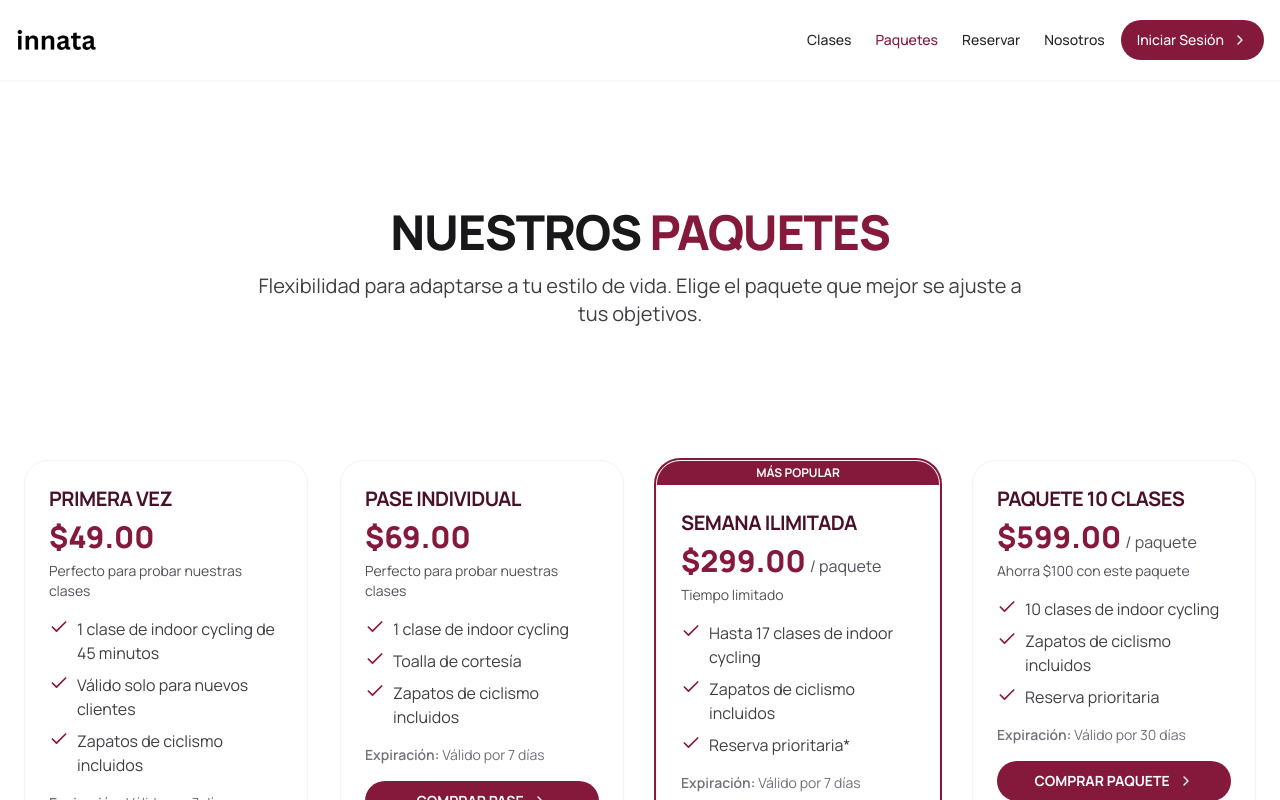
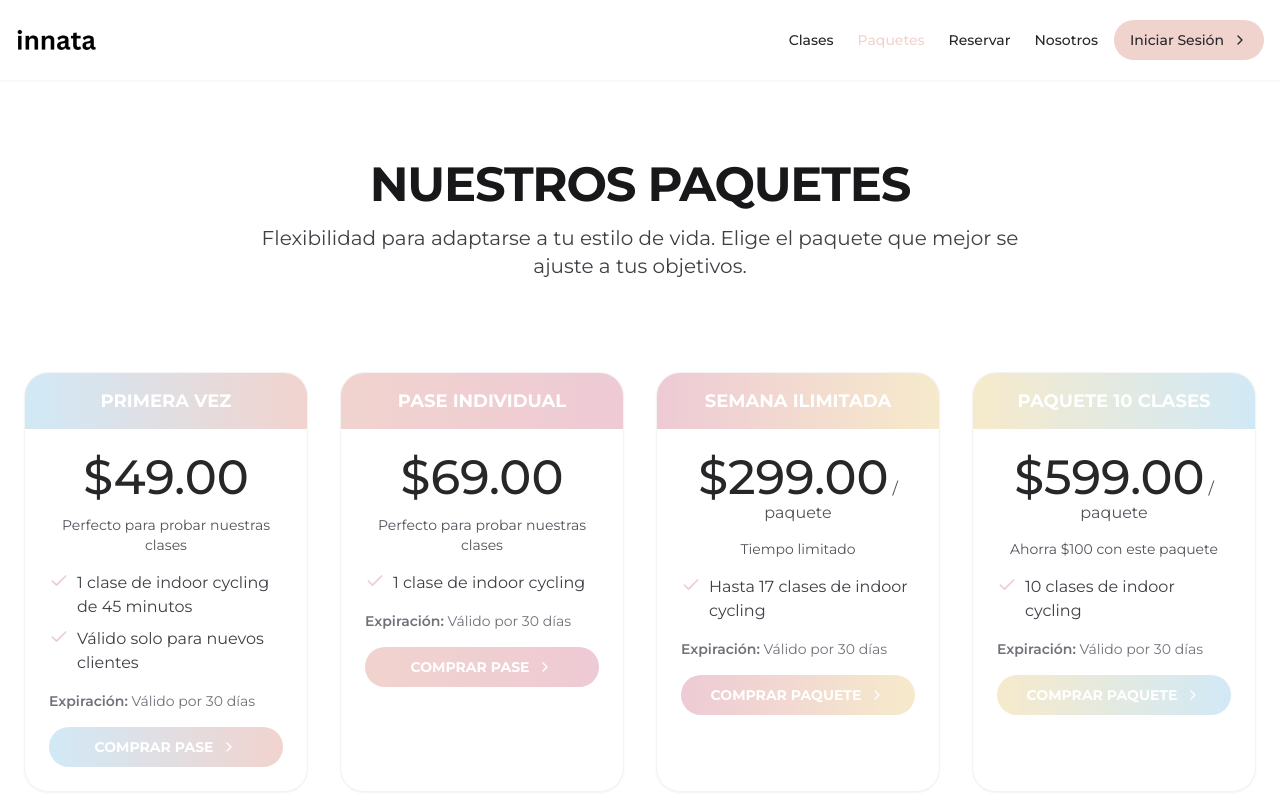
Before and after one commit to fernanda8371/innataStudio, a Next.js app: page /paquetes in a window 1280 px wide. Shown: the top 800 px of the page. Built offline with nearby package versions, Linux system fonts and the light colour scheme.

Commit message:
quiza la cago

```diff
--- a/app/globals.css
+++ b/app/globals.css
@@ -1,3 +1,5 @@
+@import url('https://fonts.googleapis.com/css2?family=Montserrat:wght@400;500;600;700;800&display=swap');
+
 @tailwind base;
 @tailwind components;
 @tailwind utilities;
@@ -10,8 +12,8 @@
     --card-foreground: 240 10% 3.9%;
     --popover: 0 0% 100%;
     --popover-foreground: 240 10% 3.9%;
-    --primary: 160 25% 64%;
-    --primary-foreground: 355.7 100% 97.3%;
+    --primary: 240 5.9% 10%;
+    --primary-foreground: 0 0% 98%;
     --secondary: 240 4.8% 95.9%;
     --secondary-foreground: 240 5.9% 10%;
     --muted: 240 4.8% 95.9%;
@@ -22,19 +24,19 @@
     --destructive-foreground: 0 0% 98%;
     --border: 240 5.9% 90%;
     --input: 240 5.9% 90%;
-    --ring: 160 25% 64%;
+    --ring: 240 5.9% 10%;
     --radius: 0.5rem;
   }
 
   .dark {
-    --background: 0 0% 0%;
+    --background: 240 10% 3.9%;
     --foreground: 0 0% 98%;
     --card: 240 10% 3.9%;
     --card-foreground: 0 0% 98%;
     --popover: 240 10% 3.9%;
     --popover-foreground: 0 0% 98%;
-    --primary: 160 25% 64%;
-    --primary-foreground: 355.7 100% 97.3%;
+    --primary: 0 0% 98%;
+    --primary-foreground: 240 5.9% 10%;
     --secondary: 240 3.7% 15.9%;
     --secondary-foreground: 0 0% 98%;
     --muted: 240 3.7% 15.9%;
@@ -45,7 +47,7 @@
     --destructive-foreground: 0 0% 98%;
     --border: 240 3.7% 15.9%;
     --input: 240 3.7% 15.9%;
-    --ring: 160 25% 64%;
+    --ring: 240 4.9% 83.9%;
   }
 }
 
@@ -54,6 +56,33 @@
     @apply border-border;
   }
   body {
-    @apply bg-background text-foreground;
+    @apply font-sans bg-background text-foreground;
   }
 }
+
+/* Animaciones para el banner de texto */
+@keyframes scrollLeft {
+  0% {
+    transform: translateX(0);
+  }
+  100% {
+    transform: translateX(-50%);
+  }
+}
+
+@keyframes scrollRight {
+  0% {
+    transform: translateX(-50%);
+  }
+  100% {
+    transform: translateX(0);
+  }
+}
+
+.animate-scrollLeft {
+  animation: scrollLeft 30s linear infinite;
+}
+
+.animate-scrollRight {
+  animation: scrollRight 30s linear infinite;
+}
--- a/app/layout.tsx
+++ b/app/layout.tsx
@@ -2,12 +2,12 @@ import type React from "react"
 import { SiteHeader } from "@/components/site-header"
 import { FooterWrapper } from "@/components/footer-wrapper"
 import { ThemeProvider } from "@/components/theme-provider"
-import { Manrope } from "next/font/google"
+import { Montserrat } from "next/font/google"
 import "./globals.css"
 
-const manrope = Manrope({
+const montserrat = Montserrat({
   subsets: ["latin"],
-  variable: "--font-manrope",
+  variable: "--font-montserrat",
 })
 
 export const metadata = {
@@ -24,7 +24,7 @@ export default function RootLayout({
 }) {
   return (
     <html lang="es" className="light">
-      <body className={`${manrope.variable} font-sans antialiased min-h-screen bg-white text-white`}>
+      <body className={`${montserrat.variable} font-sans antialiased min-h-screen bg-white text-white`}>
         <ThemeProvider attribute="class" defaultTheme="light" enableSystem={false}>
           <div className="relative flex min-h-screen flex-col">
             <SiteHeader />
--- a/app/paquetes/page.tsx
+++ b/app/paquetes/page.tsx
@@ -1,7 +1,7 @@
 import Link from "next/link"
 import { Check, ChevronRight } from "lucide-react"
 import { Button } from "@/components/ui/button"
-import { Card, CardContent, CardDescription, CardFooter, CardHeader, CardTitle } from "@/components/ui/card"
+import { Card, CardContent, CardDescription, CardFooter, CardHeader } from "@/components/ui/card"
 
 const packages = [
   {
@@ -12,98 +12,59 @@ const packages = [
     features: [
       "1 clase de indoor cycling de 45 minutos",
       "Válido solo para nuevos clientes",
-      "Zapatos de ciclismo incluidos",
     ],
     popular: false,
-    expiracion: "Válido por 7 días",
+    expiracion: "Válido por 30 días",
     buttonText: "COMPRAR PASE",
     type: "clase",
-  },{
+    gradient: "from-[#D1E9F6] to-[#F1D3CE]",
+  },
+  {
     id: 2,
     name: "PASE INDIVIDUAL",
     price: "$69.00",
     description: "Perfecto para probar nuestras clases",
-    features: [
-      "1 clase de indoor cycling",
-
-      "Toalla de cortesía",
-      "Zapatos de ciclismo incluidos",
-    ],
+    features: ["1 clase de indoor cycling", ],
     popular: false,
-        expiracion: "Válido por 7 días",
-
+    expiracion: "Válido por 30 días",
     buttonText: "COMPRAR PASE",
-        type: "clase",
-
+    type: "clase",
+    gradient: "from-[#F1D3CE] to-[#EECAD5]",
   },
-
-
   {
     id: 3,
     name: "SEMANA ILIMITADA",
     price: "$299.00",
     description: "Tiempo limitado",
-    features: [
-      "Hasta 17 clases de indoor cycling",
-      "Zapatos de ciclismo incluidos",
-      "Reserva prioritaria*",
-    ],
+    features: ["Hasta 17 clases de indoor cycling",  ],
     popular: true,
-    expiracion: "Válido por 7 días",
-
+    expiracion: "Válido por 30 días",
     buttonText: "COMPRAR PAQUETE",
-        type: "paquete",
-
+    type: "paquete",
+    gradient: "from-[#EECAD5] to-[#F6EACB]",
   },
   {
     id: 4,
     name: "PAQUETE 10 CLASES",
     price: "$599.00",
     description: "Ahorra $100 con este paquete",
-    features: [
-      "10 clases de indoor cycling",
-      "Zapatos de ciclismo incluidos",
-      "Reserva prioritaria",
-      // "1 clase para un amigo",
-    ],
+    features: ["10 clases de indoor cycling", ],
     popular: false,
-      expiracion: "Válido por 30 días",
-
+    expiracion: "Válido por 30 días",
     buttonText: "COMPRAR PAQUETE",
-        type: "paquete",
-
+    type: "paquete",
+    gradient: "from-[#F6EACB] to-[#D1E9F6]",
   },
-  // {
-  //   id: 5,
-  //   name: "MEMBRESÍA MENSUAL",
-  //   price: "$350",
-  //   description: "Para los más comprometidos",
-  //   features: [
-  //     "Clases ilimitadas",
-  //     "Acceso a vestidores y duchas",
-  //     "Toalla de cortesía",
-  //     "Zapatos de ciclismo incluidos",
-  //     "Reserva prioritaria",
-  //     "2 clases para invitados al mes",
-  //     "Descuentos en productos",
-  //   ],
-  //   popular: false,
-  //       expiracion: "Válido por 35 días",
-  //           type: "paquete",
-
-
-  //   buttonText: "SUSCRIBIRSE",
-  // },
 ]
 
 export default function PackagesPage() {
   return (
     <div className="flex flex-col min-h-screen bg-white text-zinc-900">
       {/* Hero Section */}
-      <section className="py-20 pt-32 bg-white">
+      <section className="py-10 pt-20 bg-white">
         <div className="container px-4 md:px-6 text-center">
-          <h1 className="text-4xl md:text-5xl font-extrabold tracking-tight mb-4">
-            NUESTROS <span className="text-brand-burgundy">PAQUETES</span>
+          <h1 className="text-4xl md:text-5xl font-bold tracking-tight mb-4">
+            NUESTROS PAQUETES
           </h1>
           <p className="text-xl max-w-3xl mx-auto text-zinc-700 mb-3">
             Flexibilidad para adaptarse a tu estilo de vida. Elige el paquete que mejor se ajuste a tus objetivos.
@@ -116,26 +77,25 @@ export default function PackagesPage() {
         <div className="container px-4 md:px-6">
           <div className="grid grid-cols-1 md:grid-cols-2 lg:grid-cols-4 gap-8">
             {packages.map((pkg) => (
-              <Card
-                key={pkg.id}
-                className={`bg-white border-gray-100 overflow-hidden rounded-3xl shadow-sm ${pkg.popular ? "ring-2 ring-brand-burgundy" : ""}`}
-              >
-                {pkg.popular && (
-                  <div className="bg-brand-burgundy text-white text-xs font-bold py-1 text-center">MÁS POPULAR</div>
-                )}
-                <CardHeader className="pb-4">
-                  <CardTitle className="text-xl font-bold text-brand-burgundy-dark">{pkg.name}</CardTitle>
-                  <div className="mt-2">
-                    <span className="text-3xl font-extrabold text-brand-burgundy">{pkg.price}</span>
-                    {(pkg.id !== 1 && pkg.id !== 2) && <span className="text-zinc-600 ml-1">/ paquete</span>}
+              <Card key={pkg.id} className="bg-white border-gray-100 overflow-hidden rounded-3xl shadow-sm">
+                {/* Gradient Header */}
+                <div className={`bg-gradient-to-r ${pkg.gradient} h-14 flex items-center justify-center`}>
+                  <h3 className="text-white font-bold text-lg">{pkg.name}</h3>
+                </div>
+
+                <CardHeader className="pb-4 pt-6">
+                  <div className="text-center mb-2">
+                    <span className="text-5xl font-medium text-zinc-800">{pkg.price}</span>
+                    {pkg.id !== 1 && pkg.id !== 2 && <span className="text-zinc-600 ml-1">/ paquete</span>}
                   </div>
-                  <CardDescription className="text-zinc-600">{pkg.description}</CardDescription>
+                  <CardDescription className="text-zinc-600 text-center">{pkg.description}</CardDescription>
                 </CardHeader>
+
                 <CardContent className="pb-4">
                   <ul className="space-y-2">
                     {pkg.features.map((feature, index) => (
                       <li key={index} className="flex items-start">
-                        <Check className="h-5 w-5 text-brand-burgundy mr-2 shrink-0" />
+                        <Check className="h-5 w-5 text-[#EECAD5] mr-2 shrink-0" />
                         <span className="text-zinc-700">{feature}</span>
                       </li>
                     ))}
@@ -144,22 +104,20 @@ export default function PackagesPage() {
                     <span className="font-semibold">Expiración:</span> {pkg.expiracion}
                   </div>
                 </CardContent>
+
                 <CardFooter>
                   <Button
                     asChild
-                    className="w-full bg-brand-burgundy hover:bg-brand-burgundy/90 text-white font-bold rounded-full"
+                    className={`w-full bg-gradient-to-r ${pkg.gradient} hover:opacity-90 text-white font-bold rounded-full transition-all duration-300`}
                   >
                     <Link href="/reservar" className="flex items-center justify-center gap-1">
                       {pkg.buttonText} <ChevronRight className="h-4 w-4" />
                     </Link>
                   </Button>
-
                 </CardFooter>
               </Card>
             ))}
           </div>
-
-
         </div>
       </section>
 
@@ -167,26 +125,26 @@ export default function PackagesPage() {
       <section className="py-20 bg-gray-50">
         <div className="container px-4 md:px-6">
           <h2 className="text-3xl font-bold text-center mb-12">
-            PREGUNTAS <span className="text-brand-burgundy">FRECUENTES</span>
+            PREGUNTAS <span className="text-[#EECAD5]">FRECUENTES</span>
           </h2>
 
           <div className="grid grid-cols-1 md:grid-cols-2 gap-8 max-w-4xl mx-auto">
             <div className="space-y-2 bg-white p-6 rounded-3xl shadow-sm">
-              <h3 className="text-xl font-bold text-brand-burgundy-dark">¿Cuánto tiempo duran las clases?</h3>
+              <h3 className="text-xl font-bold text-[#F1D3CE]">¿Cuánto tiempo duran las clases?</h3>
               <p className="text-zinc-600">
                 Nuestras clases tienen duraciones de 30, 45, 60 y 75 minutos, dependiendo del formato.
               </p>
             </div>
 
             <div className="space-y-2 bg-white p-6 rounded-3xl shadow-sm">
-              <h3 className="text-xl font-bold text-brand-burgundy-dark">¿Necesito experiencia previa?</h3>
+              <h3 className="text-xl font-bold text-[#F1D3CE]">¿Necesito experiencia previa?</h3>
               <p className="text-zinc-600">
                 No, tenemos clases para todos los niveles. Nuestros instructores te guiarán durante toda la sesión.
               </p>
             </div>
 
             <div className="space-y-2 bg-white p-6 rounded-3xl shadow-sm">
-              <h3 className="text-xl font-bold text-brand-burgundy-dark">¿Qué debo llevar a clase?</h3>
+              <h3 className="text-xl font-bold text-[#F1D3CE]">¿Qué debo llevar a clase?</h3>
               <p className="text-zinc-600">
                 Solo necesitas ropa cómoda y una botella de agua. Proporcionamos toallas y zapatos especiales para
                 ciclismo.
@@ -194,7 +152,7 @@ export default function PackagesPage() {
             </div>
 
             <div className="space-y-2 bg-white p-6 rounded-3xl shadow-sm">
-              <h3 className="text-xl font-bold text-brand-burgundy-dark">¿Puedo cancelar mi reserva?</h3>
+              <h3 className="text-xl font-bold text-[#F1D3CE]">¿Puedo cancelar mi reserva?</h3>
               <p className="text-zinc-600">
                 Sí, puedes cancelar hasta 4 horas antes de la clase sin penalización. Cancelaciones tardías pueden
                 generar cargos.
@@ -202,14 +160,14 @@ export default function PackagesPage() {
             </div>
 
             <div className="space-y-2 bg-white p-6 rounded-3xl shadow-sm">
-              <h3 className="text-xl font-bold text-brand-burgundy-dark">¿Los paquetes tienen fecha de expiración?</h3>
+              <h3 className="text-xl font-bold text-[#F1D3CE]">¿Los paquetes tienen fecha de expiración?</h3>
               <p className="text-zinc-600">
                 Sí, el paquete de 5 clases tiene validez de 30 días y el de 10 clases de 60 días desde la compra.
               </p>
             </div>
 
             <div className="space-y-2 bg-white p-6 rounded-3xl shadow-sm">
-              <h3 className="text-xl font-bold text-brand-burgundy-dark">¿Ofrecen descuentos para estudiantes?</h3>
+              <h3 className="text-xl font-bold text-[#F1D3CE]">¿Ofrecen descuentos para estudiantes?</h3>
               <p className="text-zinc-600">
                 Sí, contamos con descuentos especiales para estudiantes con credencial vigente. Consulta en recepción.
               </p>
--- a/components/site-header.tsx
+++ b/components/site-header.tsx
@@ -46,9 +46,9 @@ export function SiteHeader() {
 								key={item.href}
 								href={item.href}
 								className={cn(
-									"text-sm font-medium transition-colors hover:text-brand-burgundy",
+									"text-sm font-medium transition-colors hover:text-brand-pink",
 									pathname === item.href
-										? "text-brand-burgundy"
+										? "text-brand-pink"
 										: "text-zinc-800",
 								)}
 							>
@@ -58,9 +58,8 @@ export function SiteHeader() {
 					</nav>
 
 					<div className="hidden md:flex items-center gap-3">
-						<Button asChild className="bg-brand-burgundy hover:bg-brand-burgundy/90 text-white rounded-full">
-							<Link href="/login" className="flex items-center gap-1">
-								Iniciar Sesión{" "}
+					<Button asChild className="bg-brand-pink hover:bg-brand-rose text-white rounded-full">
+					<Link href="/login" className="text-sm font-medium text-zinc-800 hover:text-zinc-800 transition-colors">								Iniciar Sesión{" "}
 								<ChevronRight className="h-4 w-4" />
 							</Link>
 						</Button>
@@ -91,9 +90,9 @@ export function SiteHeader() {
 										key={item.href}
 										href={item.href}
 										className={cn(
-											"text-lg font-medium transition-colors hover:text-brand-burgundy",
+											"text-lg font-medium transition-colors hover:text-brand-pink",
 											pathname === item.href
-												? "text-brand-burgundy"
+												? "text-brand-pink"
 												: "text-zinc-800",
 										)}
 										onClick={() => setIsMenuOpen(false)}
--- a/tailwind.config.ts
+++ b/tailwind.config.ts
@@ -53,24 +53,16 @@ const config = {
           DEFAULT: "hsl(var(--card))",
           foreground: "hsl(var(--card-foreground))",
         },
-        // New color palette
-        "brand-burgundy-dark": "#4A102A",
-        "brand-burgundy": "#85193C",
-        "brand-red": "#C5172E",
-        "brand-yellow": "#FCF259",
-        zinc: {
-          800: "#27272a",
-          900: "#18181b",
-          950: "#09090b",
-        },
+        // Nueva paleta de colores pastel
+        "brand-blue": "#D1E9F6",
+        "brand-cream": "#F6EACB",
+        "brand-pink": "#F1D3CE",
+        "brand-rose": "#EECAD5",
       },
       borderRadius: {
         lg: "var(--radius)",
         md: "calc(var(--radius) - 2px)",
         sm: "calc(var(--radius) - 4px)",
-      },
-      fontFamily: {
-        sans: ["var(--font-manrope)"],
       },
       keyframes: {
         "accordion-down": {
@@ -81,10 +73,23 @@ const config = {
           from: { height: "var(--radix-accordion-content-height)" },
           to: { height: "0" },
         },
+        scrollLeft: {
+          "0%": { transform: "translateX(0)" },
+          "100%": { transform: "translateX(-50%)" },
+        },
+        scrollRight: {
+          "0%": { transform: "translateX(-50%)" },
+          "100%": { transform: "translateX(0)" },
+        },
       },
       animation: {
         "accordion-down": "accordion-down 0.2s ease-out",
         "accordion-up": "accordion-up 0.2s ease-out",
+        scrollLeft: "scrollLeft 30s linear infinite",
+        scrollRight: "scrollRight 30s linear infinite",
+      },
+      fontFamily: {
+        sans: ['Montserrat', 'Arial', 'Helvetica', 'sans-serif'],
       },
     },
   },
```
Also changed, not shown: app/clases/page.tsx (+6 -6 lines), app/page.tsx (+42 -127 lines), components/stripe-checkout.tsx (+16 -11 lines).
